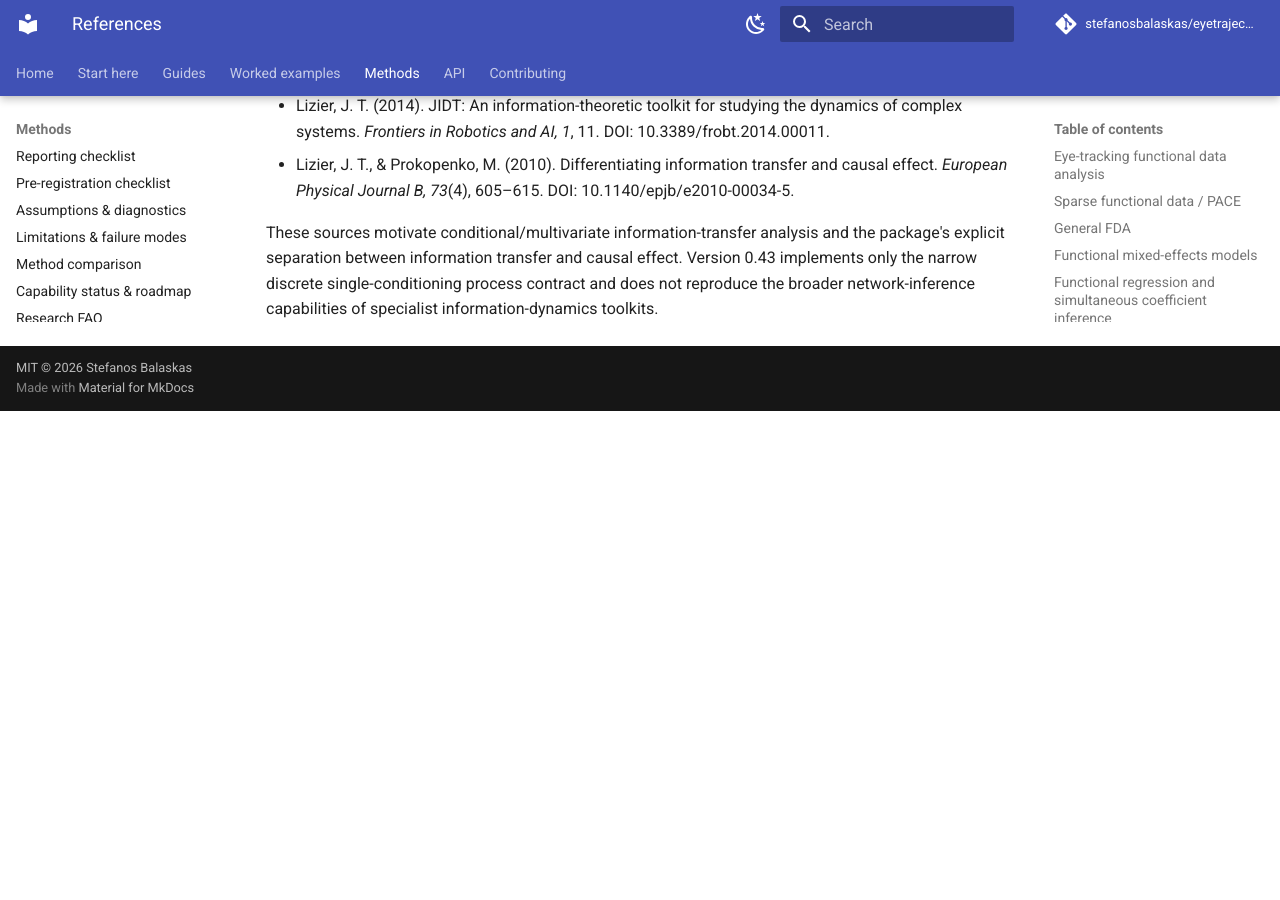
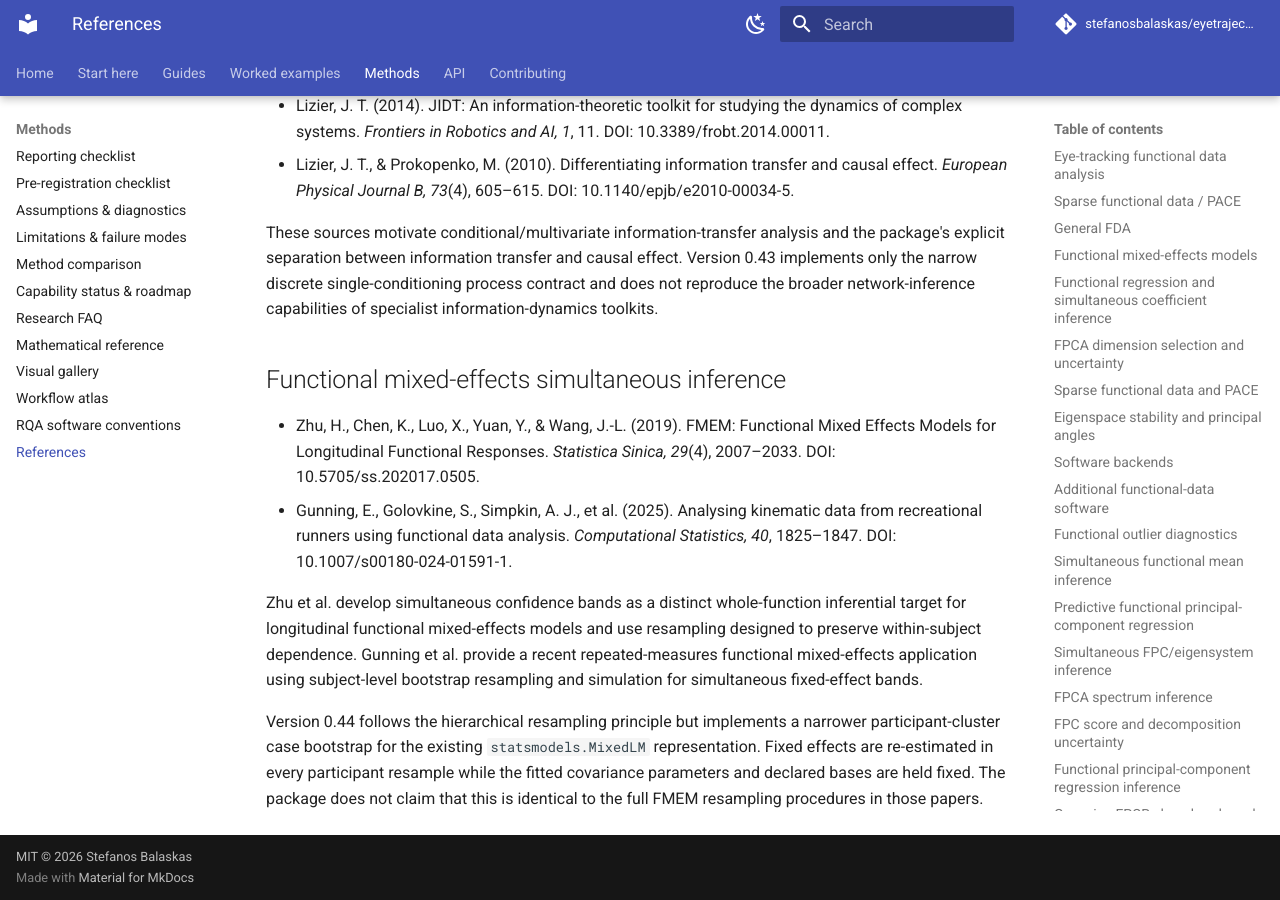
Before and after one commit to stefanosbalaskas/eyetrajectoriespy, an MkDocs documentation site: the page built from docs/methods/references.md, in a window 1280 px wide and 900 px high, scrolled down 16019 px. Built offline with MkDocs 1.6.1 and Material for MkDocs 9.7.7, drawn with Linux system fonts in a browser that asks for light colours; comment, search, counter and statistics services are not loaded; before the commit the page ends 16430 px from its top, so only the background shows below that.

Commit message:
Add mixed-effects simultaneous inference evidence

```diff
--- a/docs/methods/references.md
+++ b/docs/methods/references.md
@@ -361,3 +361,28 @@ and the package's explicit separation between information transfer and causal
 effect. Version 0.43 implements only the narrow discrete single-conditioning
 process contract and does not reproduce the broader network-inference
 capabilities of specialist information-dynamics toolkits.
+
+## Functional mixed-effects simultaneous inference
+
+- Zhu, H., Chen, K., Luo, X., Yuan, Y., & Wang, J.-L. (2019). FMEM:
+  Functional Mixed Effects Models for Longitudinal Functional Responses.
+  *Statistica Sinica, 29*(4), 2007–2033.
+  DOI: 10.5705/ss.202017.0505.
+- Gunning, E., Golovkine, S., Simpkin, A. J., et al. (2025). Analysing
+  kinematic data from recreational runners using functional data analysis.
+  *Computational Statistics, 40*, 1825–1847.
+  DOI: 10.1007/s00180-024-01591-1.
+
+Zhu et al. develop simultaneous confidence bands as a distinct whole-function
+inferential target for longitudinal functional mixed-effects models and use
+resampling designed to preserve within-subject dependence. Gunning et al.
+provide a recent repeated-measures functional mixed-effects application using
+subject-level bootstrap resampling and simulation for simultaneous fixed-effect
+bands.
+
+Version 0.44 follows the hierarchical resampling principle but implements a
+narrower participant-cluster case bootstrap for the existing
+`statsmodels.MixedLM` representation. Fixed effects are re-estimated in every
+participant resample while the fitted covariance parameters and declared bases
+are held fixed. The package does not claim that this is identical to the full
+FMEM resampling procedures in those papers.
```
